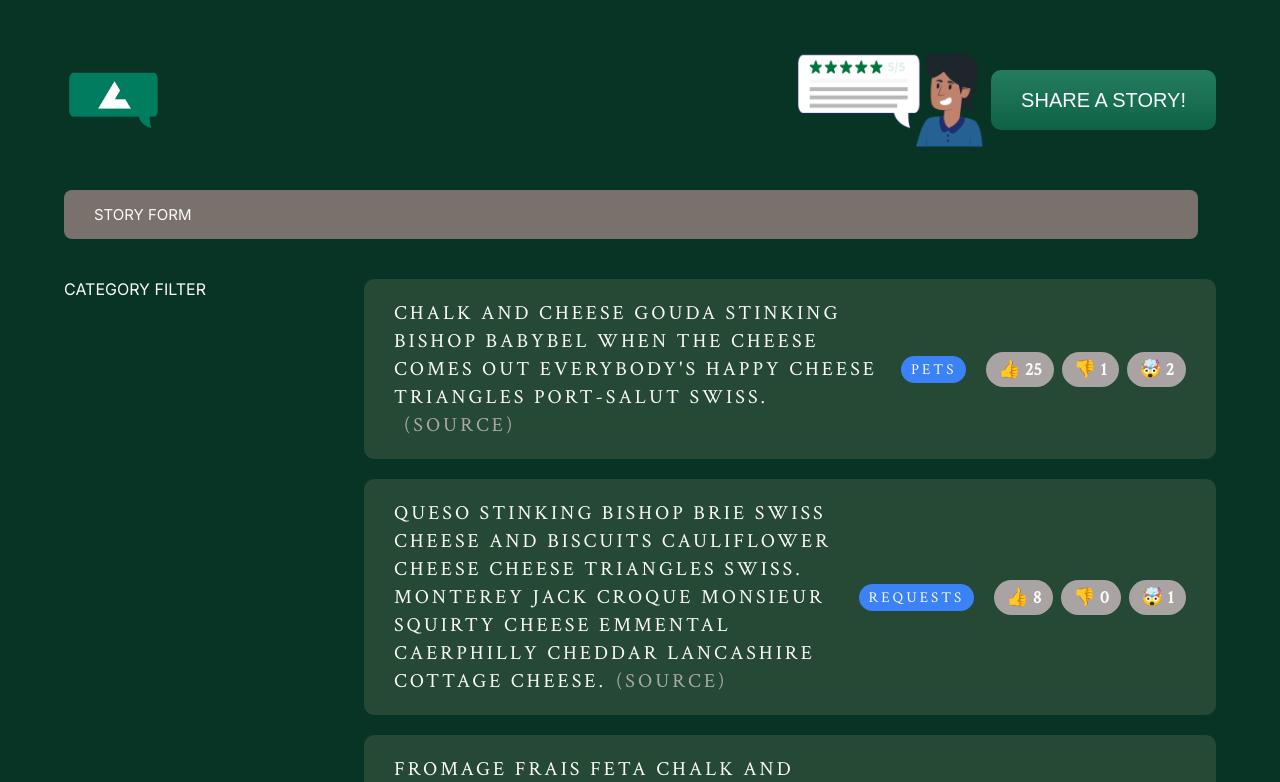
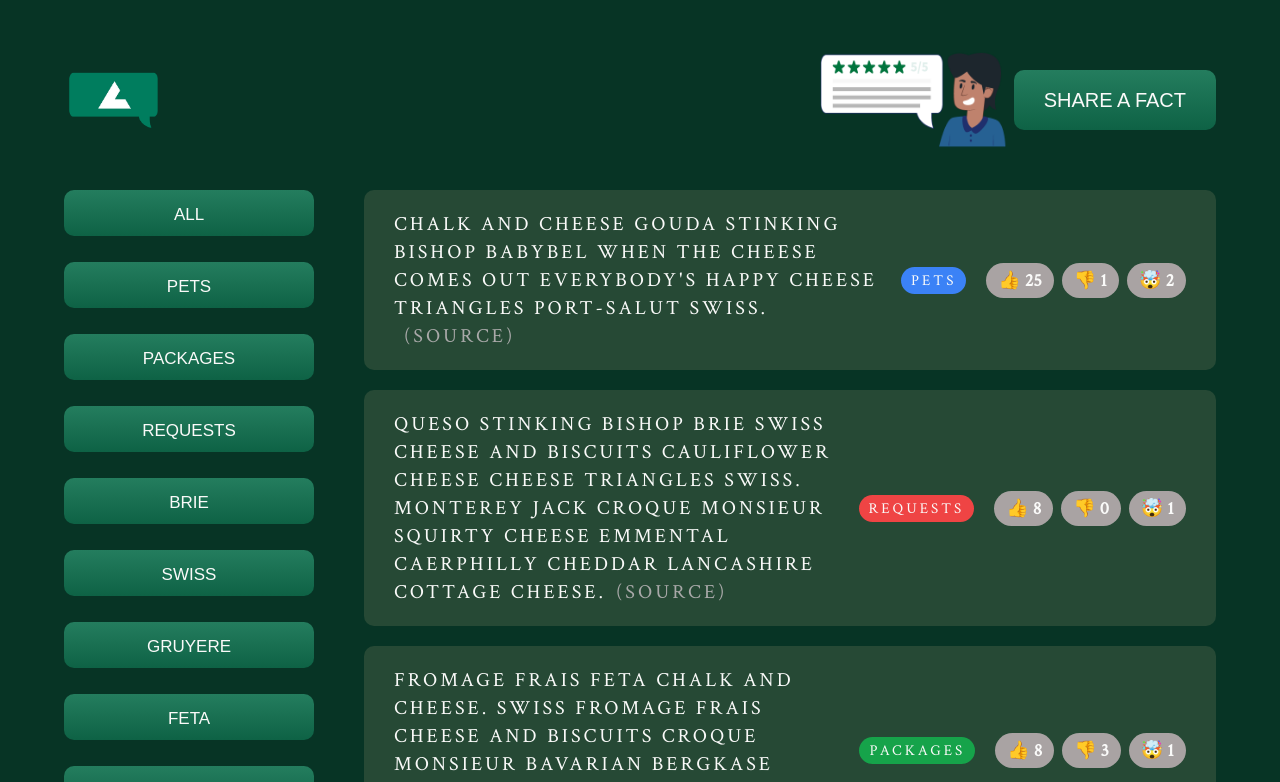
Before and after one commit to NatashaRodic/exceptional_customer_service, a React (Create React App) app: page / in a window 1280 px wide. Shown: the top 782 px of the page. Built offline with nearby package versions, Linux system fonts and the light colour scheme.

Commit message:
Creates the Header of the page

```diff
--- a/src/App.js
+++ b/src/App.js
@@ -1,15 +1,5 @@
-import { createFactory } from "react";
+import { createFactory, useState } from "react";
 import "./style.css";
-const CATEGORIES = [
-  { name: "Mozzarella", color: "#3b82f6" },
-  { name: "Parmesan", color: "#16a34a" },
-  { name: "Cheddar", color: "#ef4444" },
-  { name: "Brie", color: "#eab308" },
-  { name: "Swiss", color: "#db2777" },
-  { name: "Gruyere", color: "#14b8a6" },
-  { name: "Feta", color: "#f97316" },
-  { name: "Gouda", color: "#8b5cf6" },
-];
 
 const initialStories = [
   {
@@ -45,9 +35,25 @@ const initialStories = [
 ];
 
 function App() {
+  const [showForm, setShowForm] = useState();
+
   return (
     <>
-      {/* HEADER  */}
+      <Header showForm={showForm} setShowForm={setShowForm} />
+
+      {showForm ? <NewStoryForm /> : null}
+
+      <main className="main">
+        <CategoryFilter />
+        <StoryList />
+      </main>
+    </>
+  );
+}
+
+function Header({ showForm, setShowForm }) {
+  const appTitle = "Bozzuto Experience";
+  return (
     <header className="header">
       <div className="logo">
         <img
@@ -64,22 +70,46 @@ function App() {
           width="200"
           alt="Today I helped Logo"
         />
-          <button className="btn btn-large btn-open">Share a story!</button>
+        <button
+          className="btn btn-large btn-open"
+          onClick={() => setShowForm((show) => !show)}
+        >
+          {showForm ? "Close" : "Share a fact"}
+        </button>
       </div>
     </header>
-      <NewStoryForm />
-      <main className="main">
-        <CategoryFilter />
-        <StoryList />
-      </main>
-    </>
   );
 }
 function NewStoryForm() {
   return <form className="story-form">Story Form</form>;
 }
+
+const CATEGORIES = [
+  { name: "Pets", color: "#3b82f6" },
+  { name: "Packages", color: "#16a34a" },
+  { name: "Requests", color: "#ef4444" },
+  { name: "Brie", color: "#eab308" },
+  { name: "Swiss", color: "#db2777" },
+  { name: "Gruyere", color: "#14b8a6" },
+  { name: "Feta", color: "#f97316" },
+  { name: "Gouda", color: "#8b5cf6" },
+];
+
 function CategoryFilter() {
-  return <aside>Category filter</aside>;
+  return (
+    <aside>
+      <ul>
+        <li className="category2">
+          <button className="btn btn-all-categories">All</button>
+        </li>
+        {CATEGORIES.map((category) => (
+          <li key={category.name} className="category2">
+            <button className="btn btn-all-categories">{category.name}</button>
+          </li>
+        ))}
+      </ul>
+    </aside>
+  );
 }
 function StoryList() {
   const stories = initialStories;
@@ -87,6 +117,14 @@ function StoryList() {
     <section>
       <ul className="story-list">
         {stories.map((story) => (
+          <Story key={story.id} story={story} />
+        ))}
+      </ul>
+    </section>
+  );
+}
+function Story({ story }) {
+  return (
     <li className="story">
       <p>
         {story.text}
@@ -94,7 +132,13 @@ function StoryList() {
           (Source)
         </a>
       </p>
-            <span className="category" style={{ backgroundColor: "#3b82f6" }}>
+      <span
+        className="category"
+        style={{
+          backgroundColor: CATEGORIES.find((cat) => cat.name === story.category)
+            .color,
+        }}
+      >
         {story.category}
       </span>
       <div className="buttons-like-dislike">
@@ -103,9 +147,7 @@ function StoryList() {
         <button>🤯 {story.votesMindblowing}</button>
       </div>
     </li>
-        ))}
-      </ul>
-    </section>
   );
 }
+
 export default App;
--- a/src/style.css
+++ b/src/style.css
@@ -94,7 +94,7 @@ ul {
   gap: 50px;
 }
 
-.container {
+#root {
   max-width: 1500px;
 
   margin: 0 auto;
```
Lines whose indentation alone changed are shown as unchanged.
